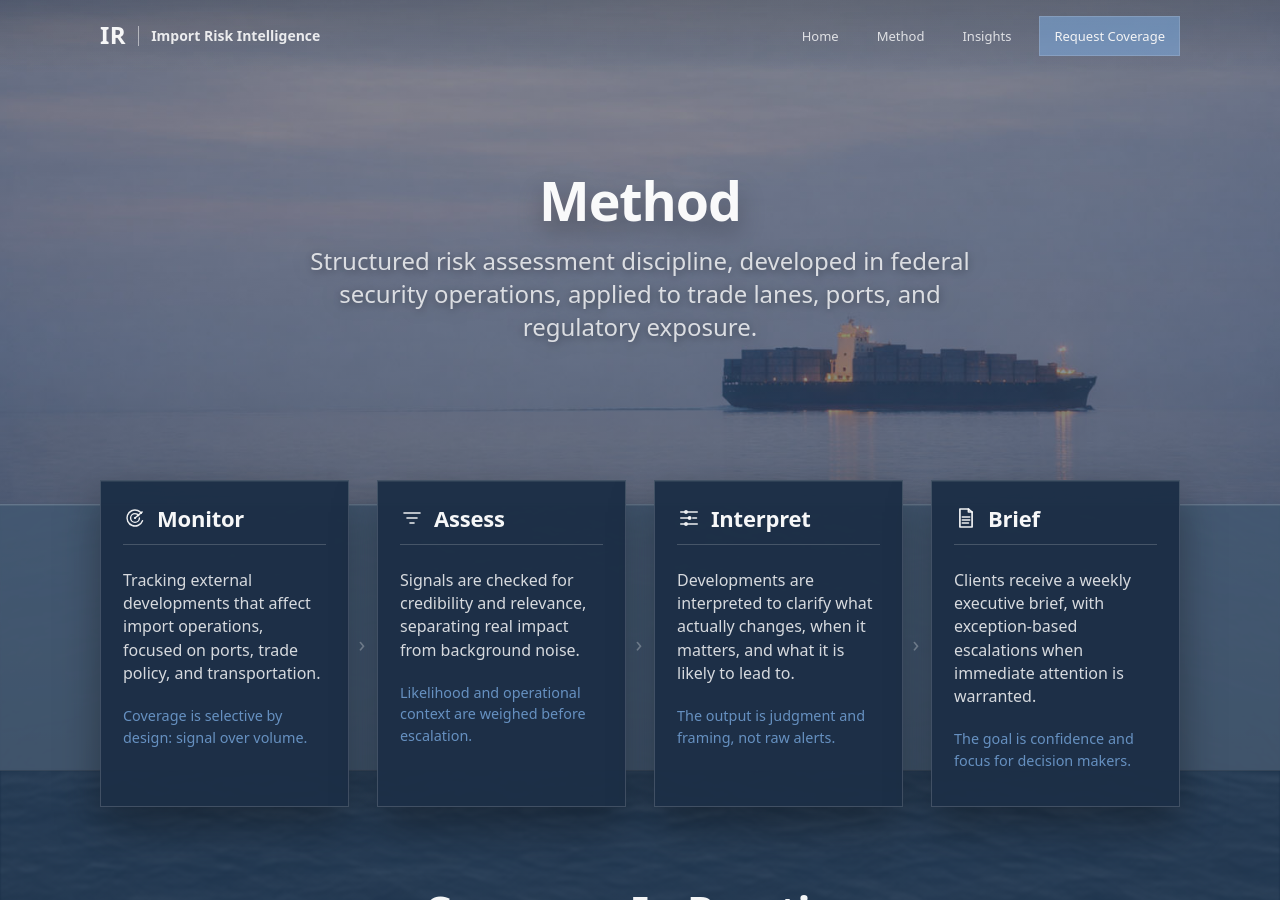
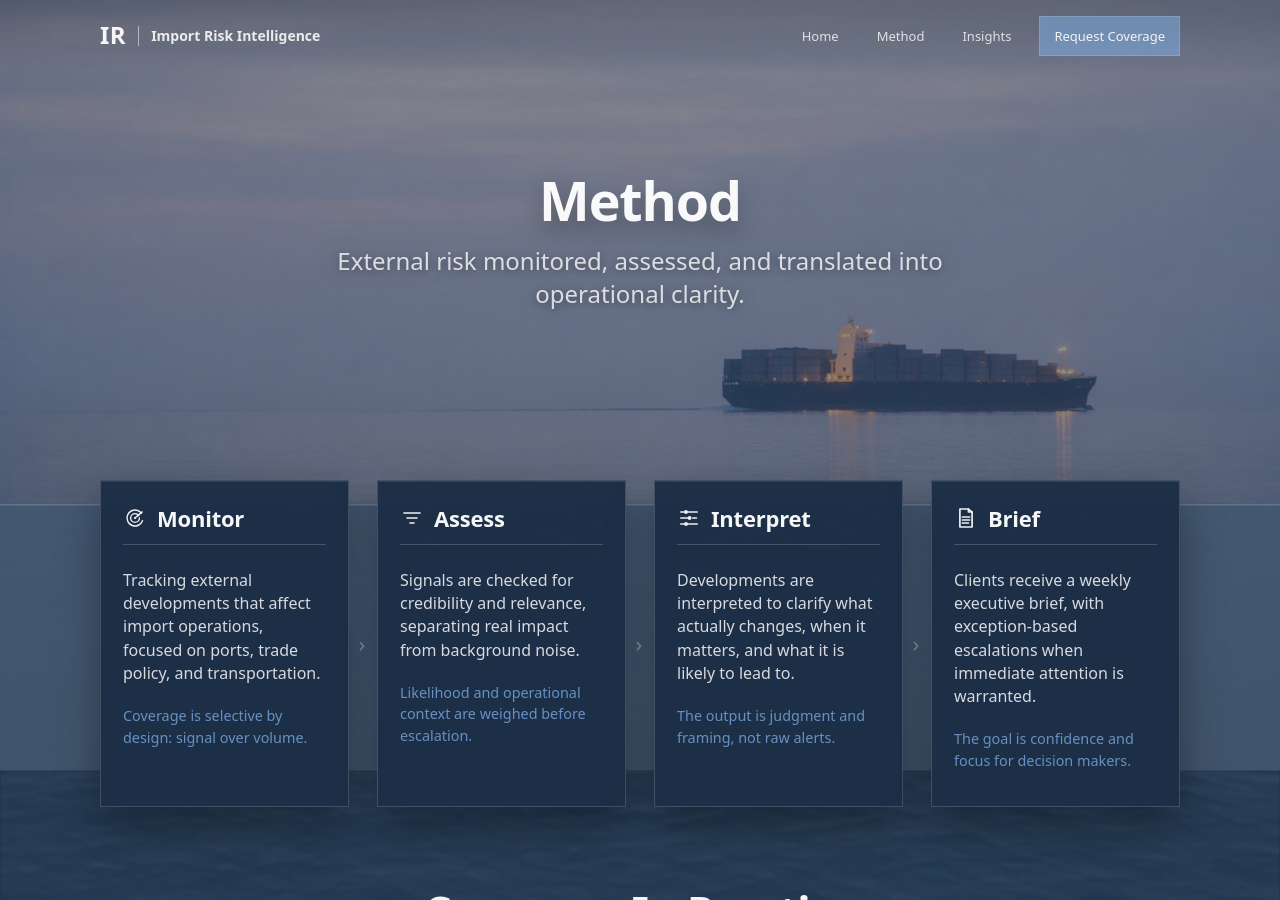
Before and after one commit to importrisk/import-risk-intelligence-site, a Jekyll site: the page built from method.html, in a window 1280 px wide and 900 px high. Built offline with Jekyll 4.4.1, drawn with Linux system fonts in a browser that asks for light colours.

Commit message:
Update method.html

```diff
--- a/method.html
+++ b/method.html
@@ -17,7 +17,7 @@ css: /method.css?v=100
   <div class="method-hero-inner">
     <h1 class="hero-title">Method</h1>
     <p class="hero-subtitle">
-      Structured risk assessment discipline, developed in federal security operations, applied to trade lanes, ports, and regulatory exposure.
+      External risk monitored, assessed, and translated into operational clarity.
     </p>
   </div>
     </div>
```
